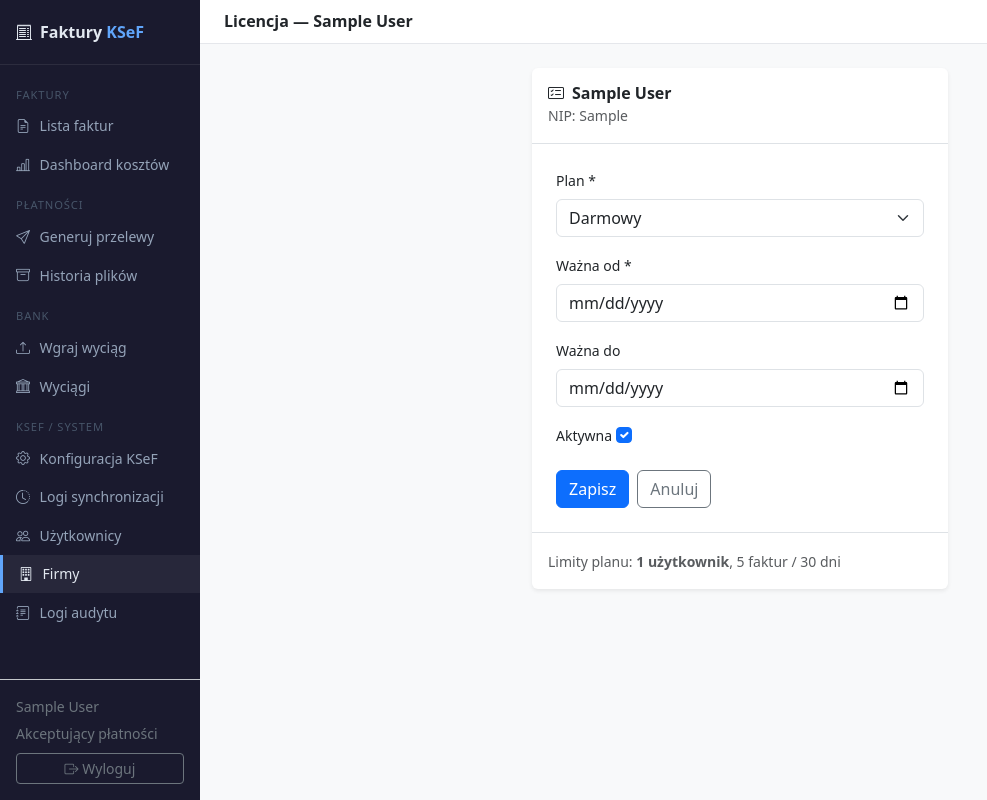
After one commit to Elviszyje/ksef_synchro, a Django app: page /accounts/companies/1/license/ in a window 1280 px wide. The commit adds this page. Shown: the whole page, without its empty margins (0-987 px from the left). Run offline with Django 5.2, Linux system fonts and the light colour scheme; a user stored in the database is signed in; tables that the repository leaves empty hold one stand-in row (values such as "Sample post"); parts of the project's set-up code (start-up, migrations or seed data) failed here and were passed over; some libraries are stand-ins or nearby versions.

Commit message:
feat: system licencji per firma — Free/Standard/Ultra z enforcement
Dodaje model CompanyLicense (OneToOne z Company):
- Plan Free: 1 user, 5 faktur / 30 dni
- Plan Standard: 2 userów, 100 faktur / 30 dni
- Plan Ultra: 5 userów, bez limitu faktur

Enforcement:
- KSeF sync: sprawdza limit przed pętlą i po każdej nowej fakturze
- UserCreateView: blokuje dodanie usera gdy limit osiągnięty
- Banner alert w UI: ostrzeżenie przy 80% limitu, blokada przy 100%

Zarządzanie przez super_admin: widok /companies/<pk>/license/
z badge planów na liście firm.

Webhook App Store / Play Store: POST /licenses/webhook/ (bez weryfikacji
receipt — tylko zapis tokenu), zabezpieczony X-Webhook-Secret.

Migracja auto-tworzy Free license dla istniejących firm.

```diff
--- a/apps/accounts/forms.py
+++ b/apps/accounts/forms.py
@@ -1,6 +1,6 @@
 from django import forms
 from django.contrib.auth.forms import AuthenticationForm, UserCreationForm, UserChangeForm
-from .models import CustomUser, Company
+from .models import CustomUser, Company, CompanyLicense
 
 
 class LoginForm(AuthenticationForm):
@@ -67,3 +67,18 @@ class UserUpdateForm(UserChangeForm):
         _apply_user_widgets(self)
         if requesting_user is not None:
             _filter_roles(self, requesting_user)
+
+
+class LicenseForm(forms.ModelForm):
+    class Meta:
+        model = CompanyLicense
+        fields = ('plan', 'valid_from', 'valid_until', 'is_active')
+        widgets = {
+            'valid_from': forms.DateInput(attrs={'type': 'date', 'class': 'form-control'}),
+            'valid_until': forms.DateInput(attrs={'type': 'date', 'class': 'form-control'}),
+        }
+
+    def __init__(self, *args, **kwargs):
+        super().__init__(*args, **kwargs)
+        self.fields['plan'].widget.attrs['class'] = 'form-select'
+        self.fields['is_active'].widget.attrs['class'] = 'form-check-input'
--- /dev/null
+++ b/apps/accounts/templates/accounts/license_form.html
@@ -0,0 +1,45 @@
+{% extends "base.html" %}
+{% block page_title %}Licencja — {{ object.company.name }}{% endblock %}
+{% block content %}
+<div class="row justify-content-center">
+  <div class="col-md-5">
+    <div class="card border-0 shadow-sm">
+      <div class="card-header bg-transparent border-bottom py-3">
+        <h6 class="mb-0 fw-semibold">
+          <i class="bi bi-card-checklist me-2"></i>{{ object.company.name }}
+        </h6>
+        <small class="text-muted">NIP: {{ object.company.nip }}</small>
+      </div>
+      <div class="card-body p-4">
+        <form method="post">
+          {% csrf_token %}
+          {% for field in form %}
+          <div class="mb-3">
+            <label class="form-label fw-medium small">{{ field.label }}{% if field.field.required %} *{% endif %}</label>
+            {{ field }}
+            {% if field.help_text %}<div class="form-text">{{ field.help_text }}</div>{% endif %}
+            {% if field.errors %}<div class="invalid-feedback d-block">{{ field.errors.0 }}</div>{% endif %}
+          </div>
+          {% endfor %}
+          <div class="d-flex gap-2 mt-3">
+            <button type="submit" class="btn btn-primary">Zapisz</button>
+            <a href="{% url 'accounts:company_list' %}" class="btn btn-outline-secondary">Anuluj</a>
+          </div>
+        </form>
+      </div>
+      <div class="card-footer bg-transparent border-top py-3">
+        <small class="text-muted">
+          Limity planu:
+          {% if object.plan == 'ultra' %}
+            <strong>5 użytkowników</strong>, faktury bez limitu
+          {% elif object.plan == 'standard' %}
+            <strong>2 użytkowników</strong>, 100 faktur / 30 dni
+          {% else %}
+            <strong>1 użytkownik</strong>, 5 faktur / 30 dni
+          {% endif %}
+        </small>
+      </div>
+    </div>
+  </div>
+</div>
+{% endblock %}
--- a/apps/accounts/urls.py
+++ b/apps/accounts/urls.py
@@ -13,4 +13,6 @@ urlpatterns = [
     path('companies/', views.CompanyListView.as_view(), name='company_list'),
     path('companies/create/', views.CompanyCreateView.as_view(), name='company_create'),
     path('companies/<int:pk>/edit/', views.CompanyUpdateView.as_view(), name='company_edit'),
+    path('companies/<int:company_pk>/license/', views.LicenseUpdateView.as_view(), name='license_edit'),
+    path('licenses/webhook/', views.StoreWebhookView.as_view(), name='store_webhook'),
 ]
--- a/apps/accounts/views.py
+++ b/apps/accounts/views.py
@@ -1,13 +1,14 @@
 from django.contrib.auth.views import LoginView, LogoutView
 from django.contrib.auth.mixins import LoginRequiredMixin
-from django.views.generic import ListView, CreateView, UpdateView, DeleteView
+from django.http import JsonResponse
+from django.views.generic import ListView, CreateView, UpdateView, DeleteView, View
 from django.urls import reverse_lazy
 from django.contrib import messages
 from core.permissions import RoleRequiredMixin, company_filter, is_super_admin
 from core.audit import log_event
 from core.models import AuditLog
-from .models import CustomUser, Company
-from .forms import LoginForm, UserCreateForm, UserUpdateForm, CompanyForm
+from .models import CustomUser, Company, CompanyLicense
+from .forms import LoginForm, UserCreateForm, UserUpdateForm, CompanyForm, LicenseForm
 
 
 class CustomLoginView(LoginView):
@@ -50,6 +51,12 @@ class UserCreateView(RoleRequiredMixin, CreateView):
         if form.instance.role == CustomUser.ROLE_SUPER_ADMIN and not is_super_admin(self.request.user):
             form.add_error('role', 'Nie masz uprawnień do nadania tej roli.')
             return self.form_invalid(form)
+        company = form.instance.company
+        if company:
+            lic = getattr(company, 'license', None)
+            if lic and not lic.can_add_user():
+                form.add_error(None, f'Plan {lic.get_plan_display()} pozwala na max {lic.user_limit()} aktywnych użytkowników.')
+                return self.form_invalid(form)
         response = super().form_valid(form)
         log_event(self.request.user, AuditLog.ACTION_USER_CREATE, entity=form.instance,
                   request=self.request,
@@ -150,3 +157,57 @@ class CompanyUpdateView(RoleRequiredMixin, UpdateView):
         response = super().form_valid(form)
         messages.success(self.request, f'Firma {form.instance.name} została zaktualizowana.')
         return response
+
+
+class LicenseUpdateView(RoleRequiredMixin, UpdateView):
+    superuser_only = True
+    model = CompanyLicense
+    form_class = LicenseForm
+    template_name = 'accounts/license_form.html'
+    success_url = reverse_lazy('accounts:company_list')
+
+    def get_object(self, queryset=None):
+        return CompanyLicense.objects.get(company_id=self.kwargs['company_pk'])
+
+    def form_valid(self, form):
+        response = super().form_valid(form)
+        messages.success(self.request, f'Licencja firmy {form.instance.company.name} została zaktualizowana.')
+        return response
+
+
+class StoreWebhookView(View):
+    """Przyjmuje zakup z App Store / Play Store — zapisuje token. Bez weryfikacji receipt."""
+
+    def post(self, request):
+        import hmac
+        import json
+        from datetime import date
+        from django.conf import settings
+
+        secret = settings.STORE_WEBHOOK_SECRET
+        sig = request.headers.get('X-Webhook-Secret', '')
+        if not secret or not hmac.compare_digest(sig, secret):
+            return JsonResponse({'error': 'Unauthorized'}, status=401)
+
+        try:
+            data = json.loads(request.body)
+        except (ValueError, KeyError):
+            return JsonResponse({'error': 'Invalid JSON'}, status=400)
+
+        company_id = data.get('company_id')
+        platform = data.get('platform', '')
+        token = data.get('purchase_token', '')
+        plan = data.get('plan', CompanyLicense.PLAN_FREE)
+
+        if plan not in dict(CompanyLicense.PLANS):
+            return JsonResponse({'error': 'Invalid plan'}, status=400)
+
+        lic, _ = CompanyLicense.objects.get_or_create(
+            company_id=company_id,
+            defaults={'plan': CompanyLicense.PLAN_FREE, 'valid_from': date.today()},
+        )
+        lic.store_platform = platform
+        lic.store_purchase_token = token
+        lic.plan = plan
+        lic.save(update_fields=['store_platform', 'store_purchase_token', 'plan', 'updated_at'])
+        return JsonResponse({'status': 'ok'})
--- a/config/settings/base.py
+++ b/config/settings/base.py
@@ -53,6 +53,7 @@ TEMPLATES = [
                 'django.contrib.auth.context_processors.auth',
                 'django.contrib.messages.context_processors.messages',
                 'core.context_processors.ksef_token_alert',
+                'core.context_processors.license_alert',
             ],
         },
     },
@@ -113,3 +114,6 @@ COMPANY_BANK_ACCOUNT = config('COMPANY_BANK_ACCOUNT', default='')
 COMPANY_NIP = config('COMPANY_NIP', default='')
 COMPANY_NAME = config('COMPANY_NAME', default='')
 COMPANY_ADDRESS = config('COMPANY_ADDRESS', default='')
+
+STORE_WEBHOOK_SECRET = config('STORE_WEBHOOK_SECRET', default='')
+COMPANY_ADDRESS = config('COMPANY_ADDRESS', default='')
--- a/core/context_processors.py
+++ b/core/context_processors.py
@@ -32,3 +32,21 @@ def ksef_token_alert(request):
         return {'ksef_alert': 'expiring', 'ksef_alert_days': days}
 
     return {}
+
+
+def license_alert(request):
+    if not request.user.is_authenticated or not getattr(request.user, 'company_id', None):
+        return {}
+    try:
+        lic = request.user.company.license
+    except Exception:
+        return {}
+    limit = lic.invoice_limit()
+    if limit is None:
+        return {}
+    used = lic.invoices_last_30_days()
+    if used >= limit:
+        return {'license_alert': 'limit_reached', 'license_used': used, 'license_limit': limit}
+    if used >= int(limit * 0.8):
+        return {'license_alert': 'approaching_limit', 'license_used': used, 'license_limit': limit}
+    return {}
--- a/core/templatetags/role_tags.py
+++ b/core/templatetags/role_tags.py
@@ -63,3 +63,8 @@ def querystring(context, **kwargs):
         else:
             params[key] = value
     return params.urlencode()
+
+
+@register.filter
+def license_badge_color(plan: str) -> str:
+    return {'free': 'secondary', 'standard': 'primary', 'ultra': 'warning'}.get(plan, 'secondary')
--- a/templates/base.html
+++ b/templates/base.html
@@ -181,6 +181,17 @@
     <span><strong>Brak konfiguracji KSeF.</strong> <a href="{% url 'ksef:config' %}" class="alert-link">Skonfiguruj połączenie</a>.</span>
   </div>
   {% endif %}
+  {% if license_alert == 'limit_reached' %}
+  <div class="alert alert-danger rounded-0 mb-0 py-2 px-4 d-flex align-items-center gap-2" style="font-size:.875rem;">
+    <i class="bi bi-lock-fill flex-shrink-0"></i>
+    <span><strong>Limit licencji osiągnięty.</strong> Pobrano {{ license_used }}/{{ license_limit }} faktur w ostatnich 30 dniach. Synchronizacja wstrzymana. Skontaktuj się z administratorem w celu zmiany planu.</span>
+  </div>
+  {% elif license_alert == 'approaching_limit' %}
+  <div class="alert alert-warning rounded-0 mb-0 py-2 px-4 d-flex align-items-center gap-2" style="font-size:.875rem;">
+    <i class="bi bi-exclamation-circle flex-shrink-0"></i>
+    <span><strong>Zbliżasz się do limitu licencji.</strong> Pobrano {{ license_used }}/{{ license_limit }} faktur w ostatnich 30 dniach.</span>
+  </div>
+  {% endif %}
 
   <div class="page-body">
     {% block sticky_bar %}{% endblock %}
```
Also changed, not shown: apps/accounts/models.py (+72 -0 lines), apps/accounts/templates/accounts/company_list.html (+19 -3 lines), apps/ksef/tasks.py (+23 -2 lines), apps/accounts/migrations/0004_add_companylicense.py (added), apps/accounts/migrations/0005_backfill_company_licenses.py (added), 1 other file.
